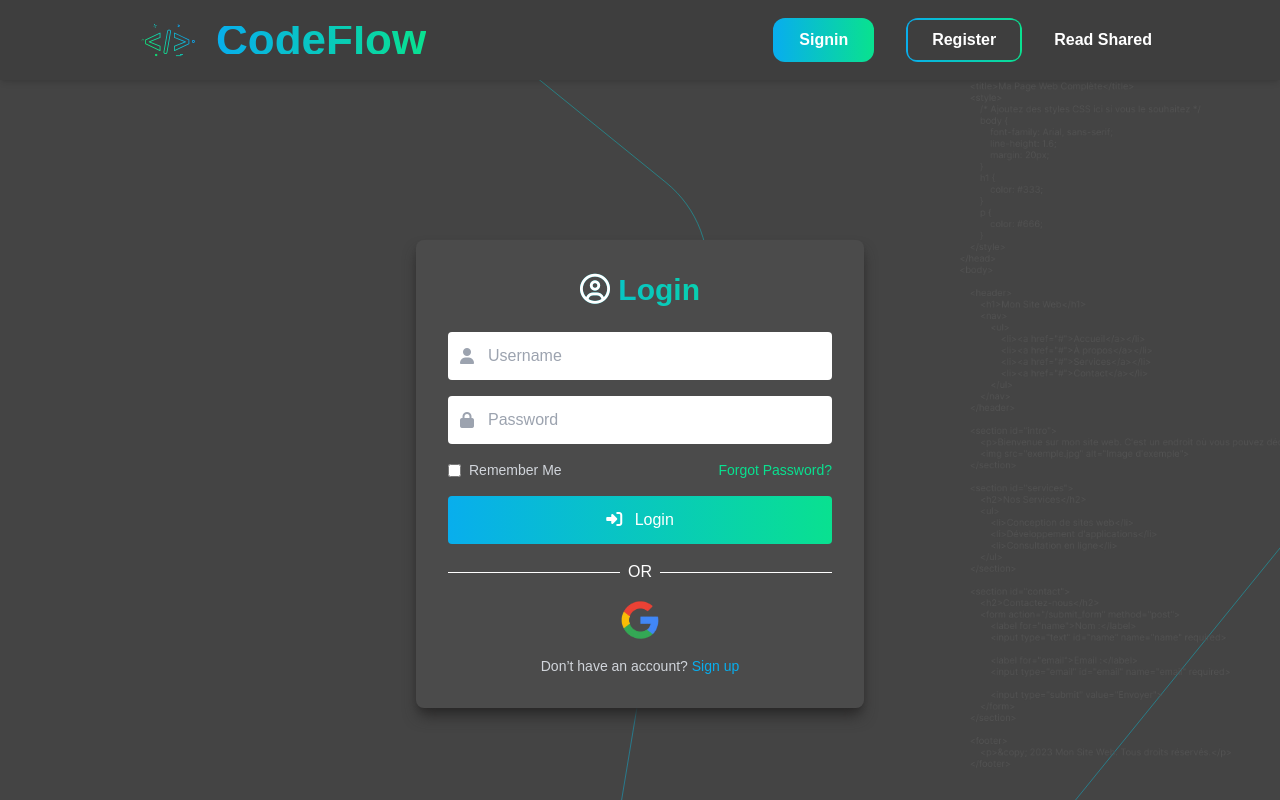
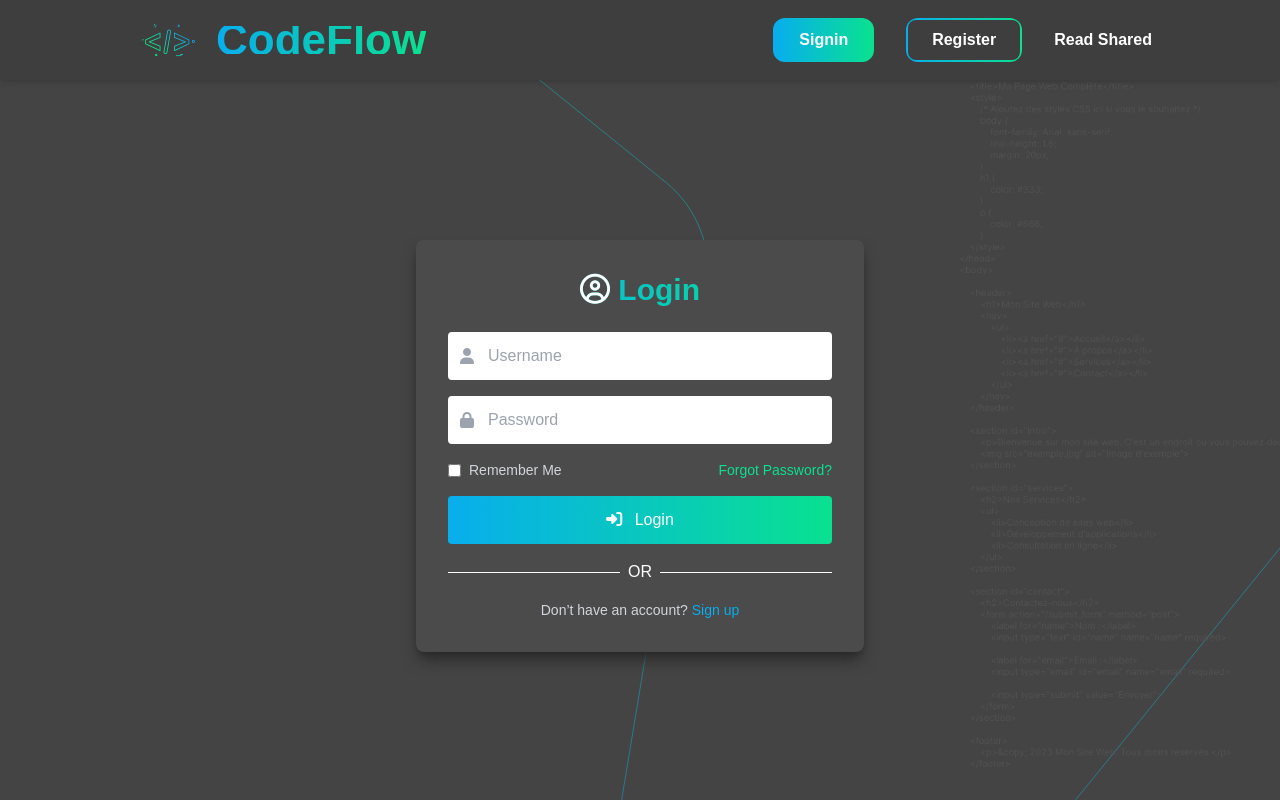
Before and after one commit to BoulaWilliam/Code-Editor-App, a React (Vite) app: page /Code-Editor-App/login in a window 1280 px wide. Built offline with nearby package versions, Linux system fonts and the light colour scheme.

Commit message:
Remove Sign With Google

```diff
--- a/src/Pages/Login/Login.jsx
+++ b/src/Pages/Login/Login.jsx
@@ -5,8 +5,6 @@ import { useContext } from "react";
 import toast from "react-hot-toast";
 import { useNavigate, NavLink } from "react-router-dom";
 import { userContext } from "../../Contexts/UserContext/User.context";
-// Google Image
-import Google from '../../assets/Google.png'
 
 export default function Login() {
     const navigate = useNavigate();
@@ -125,21 +123,6 @@ export default function Login() {
                             <hr className="flex-grow border-white" />
                         </div>
 
-                        {/* Sign in with Google */}
-                        <div className="flex justify-center">
-                            <button
-                                type="button"
-                                className="w-10 h-10 flex items-center justify-center  rounded hover:scale-125 transition-all duration-200 "
-                            >
-                                <img
-                                    src={Google}
-                                    alt="Sign in with Google"
-                                    className="w-[40px]  object-cover"
-                                />
-                            </button>
-                        </div>
-
-
 
                         {/* Don't have account */}
                         <NavLink
--- a/src/Pages/Register/Register.jsx
+++ b/src/Pages/Register/Register.jsx
@@ -4,8 +4,6 @@ import axios from "axios";
 import toast from "react-hot-toast";
 import { useNavigate, NavLink } from "react-router-dom";
 
-// Google Image
-import Google from '../../assets/Google.png';
 
 export default function Register() {
     const navigate = useNavigate();
@@ -140,19 +138,6 @@ export default function Register() {
                         <i className="fas fa-user-plus mr-2"></i> Sign Up
                     </button>
 
-                    {/* Sign in with Google */}
-                    <div className="flex justify-center">
-                        <button
-                            type="button"
-                            className="w-10 h-10 flex items-center justify-center rounded hover:scale-125 transition-all duration-200"
-                        >
-                            <img
-                                src={Google}
-                                alt="Sign in with Google"
-                                className="w-[40px] object-cover"
-                            />
-                        </button>
-                    </div>
 
                     {/* Already Have Account */}
                     <NavLink
```
